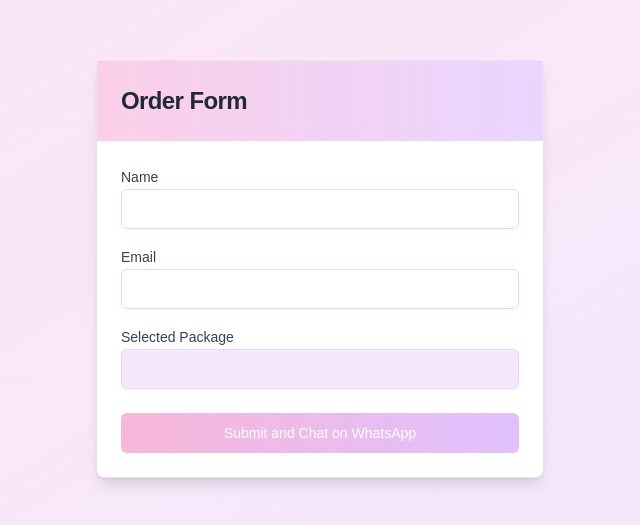
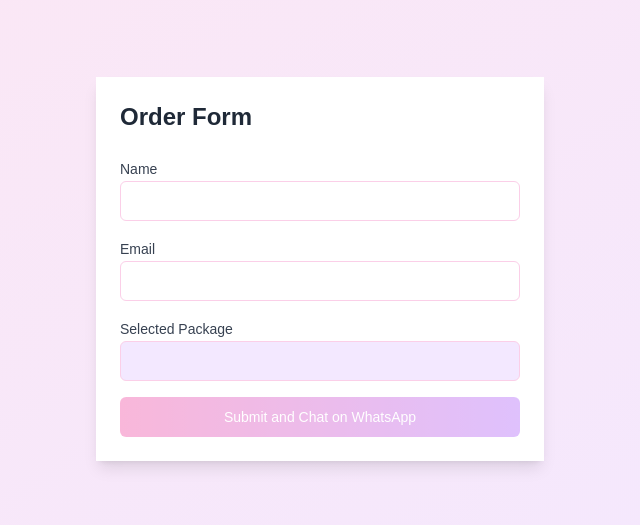
Before and after one commit to nantyadipa/friendly-english-talk, a Next.js app: page /order in a window 1280 px wide. Shown: the part 131-656 px from the top of the page, without its empty margins (320-960 px from the left). Built offline with nearby package versions, Linux system fonts and the light colour scheme.

Commit message:
Fix: Updated form layout and handling

```diff
--- a/app/order/page.tsx
+++ b/app/order/page.tsx
@@ -1,18 +1,16 @@
 'use client'
 
 import { useState, useEffect } from 'react'
-import { useRouter, useSearchParams } from 'next/navigation'
-import { Card, CardHeader, CardTitle, CardContent, CardFooter } from "@/components/ui/card"
+import { useRouter } from 'next/navigation'
 import { Button } from "@/components/ui/button"
 import { Input } from "@/components/ui/input"
 import { Label } from "@/components/ui/label"
+import { useSearchParams } from 'next/navigation' // Import the hook from next/navigation
 
-export default function OrderFormComponent() {
-  const [name, setName] = useState('')
-  const [email, setEmail] = useState('')
+// Handle SearchParams dynamically
+const SearchParamsComponent = () => {
+  const searchParams = useSearchParams()
   const [packageName, setPackageName] = useState('')
-  const router = useRouter() // Make sure you're using it here
-  const searchParams = useSearchParams()
 
   useEffect(() => {
     const pkg = searchParams.get('package')
@@ -21,25 +19,37 @@ export default function OrderFormComponent() {
     }
   }, [searchParams])
 
+  return (
+    <Input
+      id="package"
+      value={packageName}
+      readOnly
+      className="bg-purple-100 border-pink-200"
+    />
+  )
+}
+
+export default function OrderFormComponent() {
+  const [name, setName] = useState('')
+  const [email, setEmail] = useState('')
+  const router = useRouter()
+
   const handleSubmit = (e: React.FormEvent) => {
     e.preventDefault()
+    if (name && email) {
       const whatsappNumber = '6281336478448'
       const message = encodeURIComponent(`Nama: ${name}\nEmail: ${email}\nPaket: ${packageName}\n\nSaya tertarik dengan paket ${packageName}. Bisakah Anda memberikan informasi lebih lanjut?`)
       window.open(`https://web.whatsapp.com/send?phone=${whatsappNumber}&text=${message}`, '_blank')
 
-    // Now, use the router to navigate to the order page (or where you need it)
-    if (name && email) {  // Only redirect if the required fields are filled
-      router.push('/order') // This is where you'd want to redirect the user
+      // Redirect if form is valid
+      router.push('/order')
     }
   }
 
   return (
     <div className="min-h-screen bg-gradient-to-br from-pink-100 to-purple-100 flex items-center justify-center">
-      <Card className="w-full max-w-md bg-white shadow-lg">
-        <CardHeader className="bg-gradient-to-r from-pink-200 to-purple-200">
-          <CardTitle className="text-2xl font-bold text-gray-800">Order Form</CardTitle>
-        </CardHeader>
-        <CardContent className="pt-6">
+      <div className="w-full max-w-md bg-white shadow-lg p-6">
+        <h2 className="text-2xl font-bold text-gray-800 mb-6">Order Form</h2>
         <form onSubmit={handleSubmit} className="space-y-4">
           <div>
             <Label htmlFor="name" className="text-gray-700">Name</Label>
@@ -51,16 +61,13 @@ export default function OrderFormComponent() {
           </div>
           <div>
             <Label htmlFor="package" className="text-gray-700">Selected Package</Label>
-              <Input id="package" value={packageName} readOnly className="bg-purple-100 border-pink-200" />
+            <SearchParamsComponent />
           </div>
-          </form>
-        </CardContent>
-        <CardFooter>
-          <Button onClick={handleSubmit} className="w-full bg-gradient-to-r from-pink-400 to-purple-400 hover:from-pink-500 hover:to-purple-500 text-white transition-colors duration-300" disabled={!name || !email}>
+          <Button type="submit" className="w-full bg-gradient-to-r from-pink-400 to-purple-400 hover:from-pink-500 hover:to-purple-500 text-white transition-colors duration-300" disabled={!name || !email}>
             Submit and Chat on WhatsApp
           </Button>
-        </CardFooter>
-      </Card>
+        </form>
+      </div>
     </div>
   )
 }
```
Lines whose indentation alone changed are shown as unchanged.
